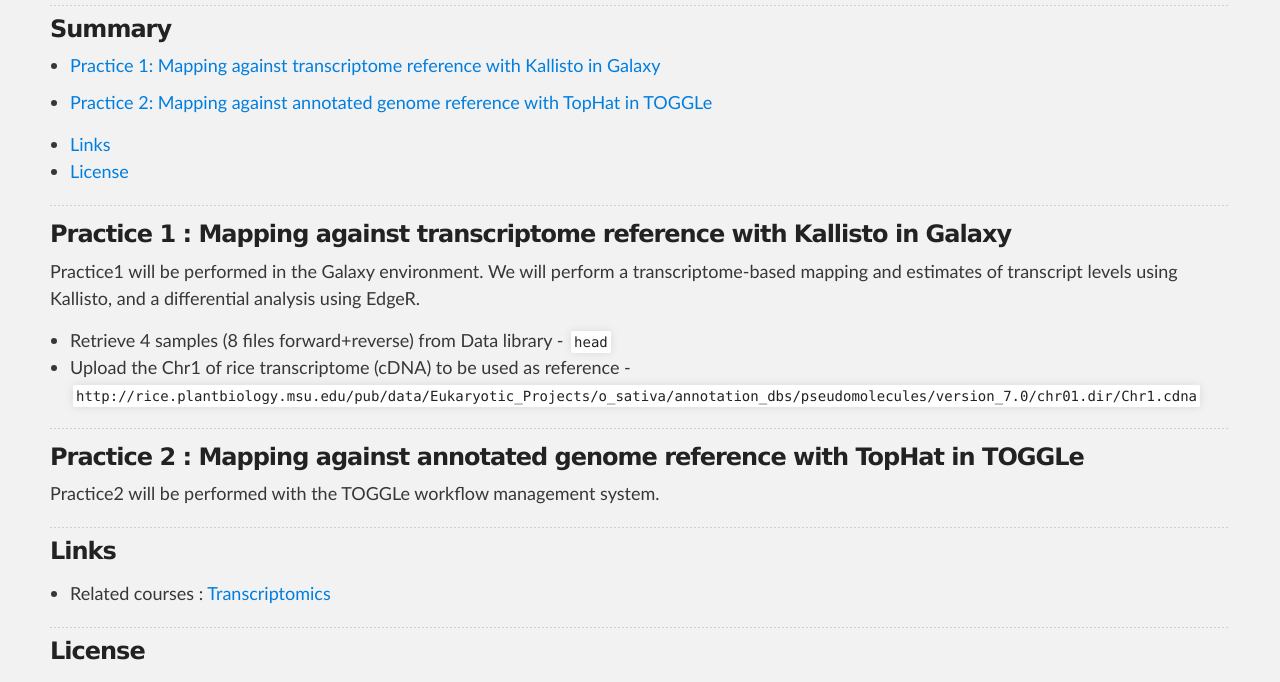
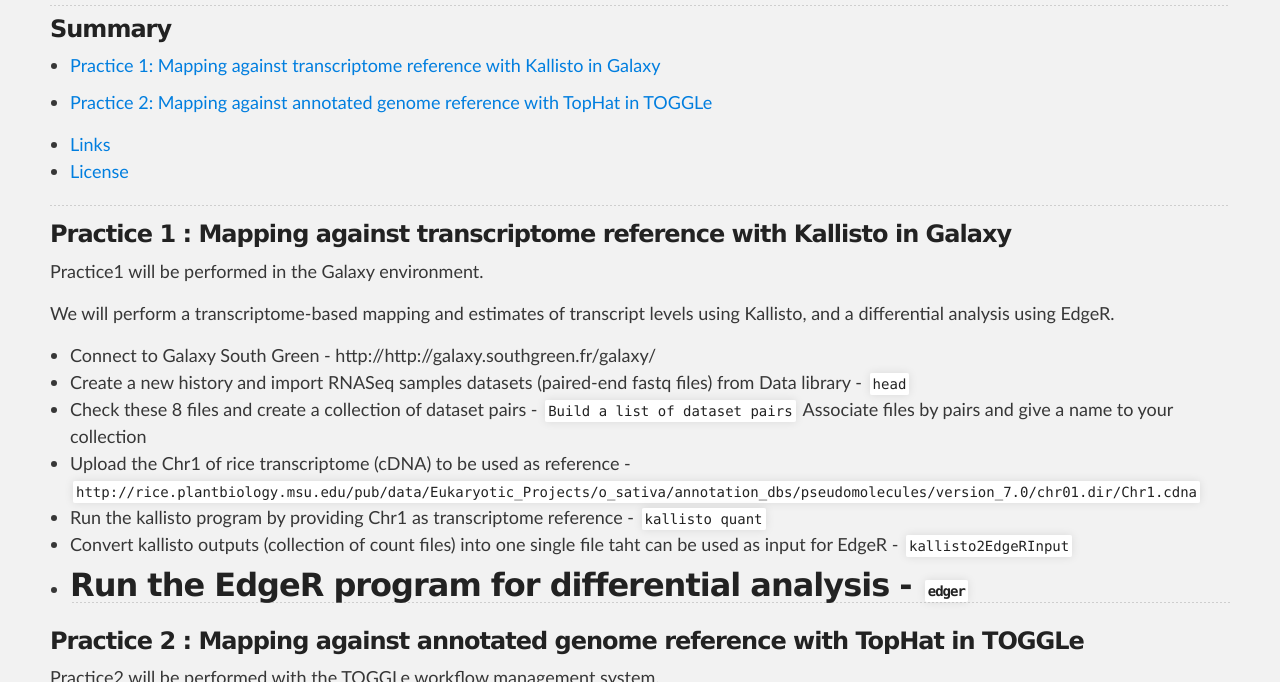
Before and after one commit to SouthGreenPlatform/trainings, a Jekyll site: the page built from _pages/linux/RNASeqPractice.md, in a window 1280 px wide and 900 px high, scrolled down 531 px, cut to the strip 0-682 px from the top of the window. Built offline with Jekyll 4.4.1, drawn with Linux system fonts in a browser that asks for light colours; nearby versions of some CDN libraries.

Commit message:
Update RNASeqPractice.md

```diff
--- a/_pages/linux/RNASeqPractice.md
+++ b/_pages/linux/RNASeqPractice.md
@@ -30,11 +30,18 @@
 
 <a name="practice-1"></a>
 ### Practice 1 : Mapping against transcriptome reference with Kallisto in Galaxy
+
 Practice1 will be performed in the Galaxy environment.
+
 We will perform a transcriptome-based mapping and estimates of transcript levels using Kallisto, and a differential analysis using EdgeR.
-* Retrieve 4 samples (8 files forward+reverse) from Data library  - `head`
+* Connect to Galaxy South Green - http://http://galaxy.southgreen.fr/galaxy/
+* Create a new history and import RNASeq samples datasets (paired-end fastq files) from Data library  - `head`
+* Check these 8 files and create a collection of dataset pairs - `Build a list of dataset pairs`
+Associate files by pairs and give a name to your collection
 * Upload the Chr1 of rice transcriptome (cDNA) to be used as reference  - `http://rice.plantbiology.msu.edu/pub/data/Eukaryotic_Projects/o_sativa/annotation_dbs/pseudomolecules/version_7.0/chr01.dir/Chr1.cdna`
-
+* Run the kallisto program by providing Chr1 as transcriptome reference - `kallisto quant`
+* Convert kallisto outputs (collection of count files) into one single file taht can be used as input for EdgeR - `kallisto2EdgeRInput`
+* Run the EdgeR program for differential analysis - `edger`
 -----------------------
 
 <a name="practice-2"></a>
```
